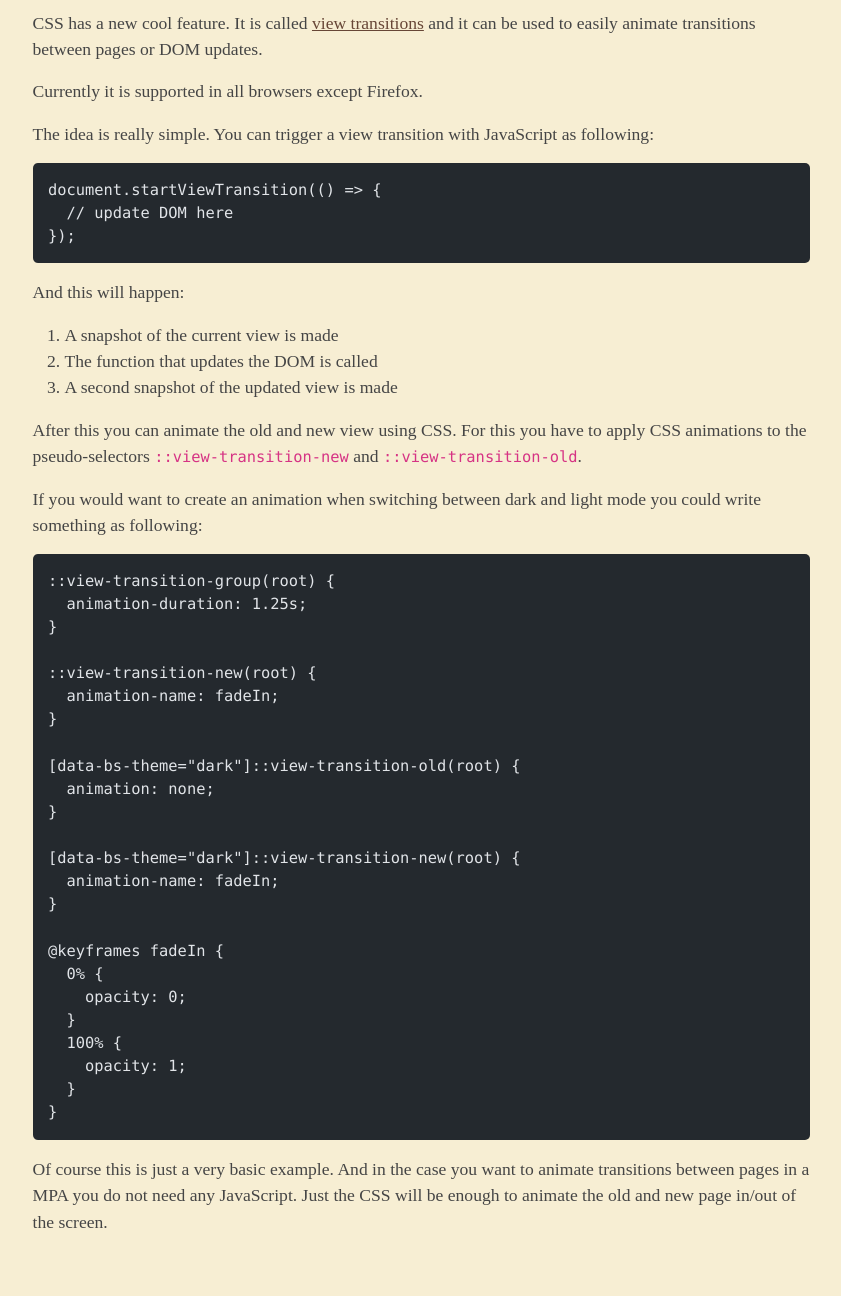
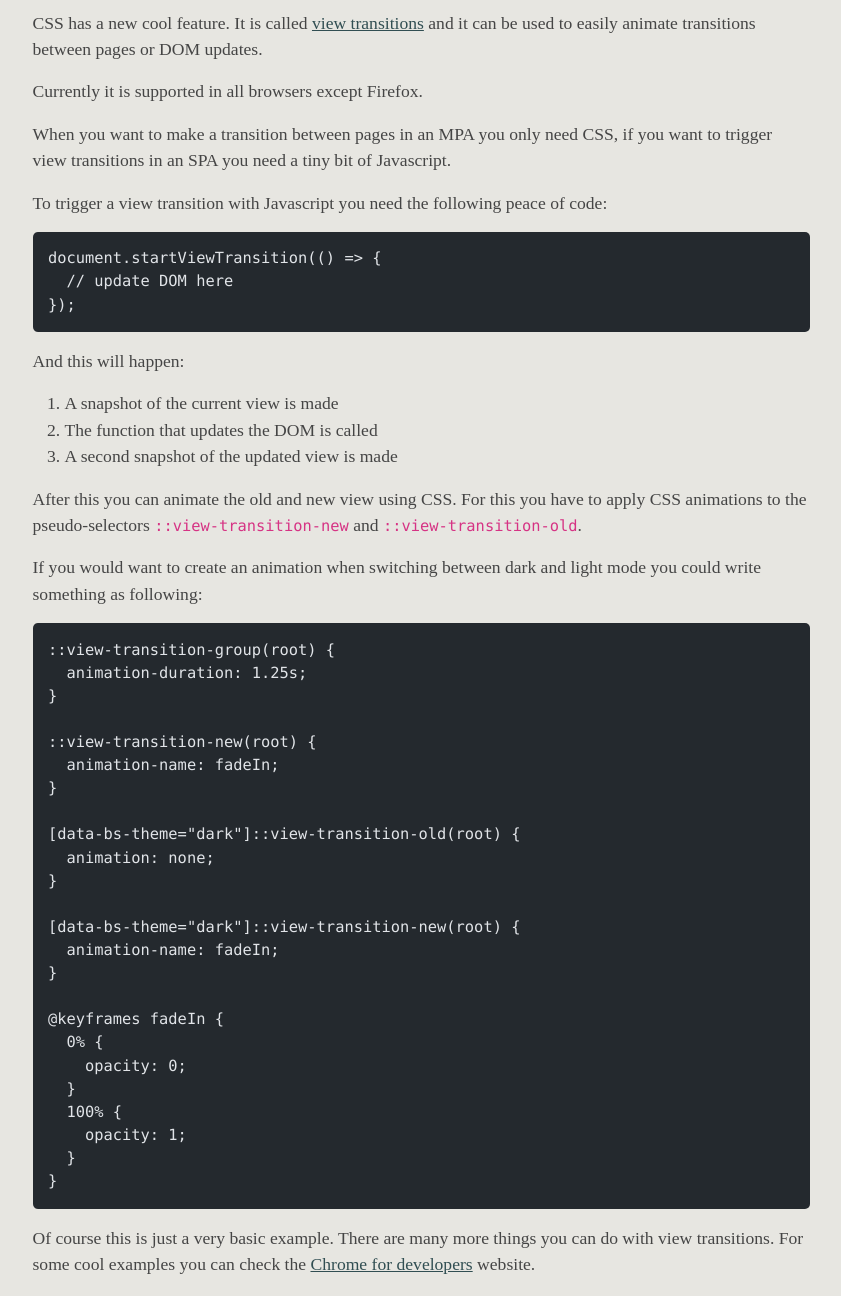
Before and after one commit to WernerLDev/werlang.nl, an Astro site: page /posts/view-transitions-api in a window 1280 px wide. Shown: the part 200-1496 px from the top of the page, without its empty margins (219-1060 px from the left). Built offline with nearby package versions, Linux system fonts and the light colour scheme; Astro itself is replaced by a stand-in of ours; code samples lack their colours.

Commit message:
Change colours and improve post a bit

````diff
--- a/src/content/blog/view-transitions-api.md
+++ b/src/content/blog/view-transitions-api.md
@@ -9,7 +9,9 @@ CSS has a new cool feature. It is called [view transitions](https://drafts.csswg
 
 Currently it is supported in all browsers except Firefox.
 
-The idea is really simple. You can trigger a view transition with JavaScript as following:
+When you want to make a transition between pages in an MPA you only need CSS, if you want to trigger view transitions in an SPA you need a tiny bit of Javascript.
+
+To trigger a view transition with Javascript you need the following peace of code:
 
 ```typescript
 document.startViewTransition(() => {
@@ -54,4 +56,4 @@ If you would want to create an animation when switching between dark and light m
 }
 ```
 
-Of course this is just a very basic example. And in the case you want to animate transitions between pages in a MPA you do not need any JavaScript. Just the CSS will be enough to animate the old and new page in/out of the screen.
+Of course this is just a very basic example. There are many more things you can do with view transitions. For some cool examples you can check the [Chrome for developers](https://developer.chrome.com/docs/web-platform/view-transitions/) website.
--- a/src/styles/main.scss
+++ b/src/styles/main.scss
@@ -3,13 +3,13 @@
 
 $blue: #257180;
 
-$body-bg: #F7EED3;
+$body-bg: #E7E6E1;
 $body-color: #454545;
-$link-color: #674636;
+$link-color: #314E52;
 $primary: $link-color;
 
 
-$list-group-border-color: rgba(#FD8B51, .40);
+$list-group-border-color: rgba(#F2A154, .40);
 
 
 $font-size-base: 1.1rem;
````
